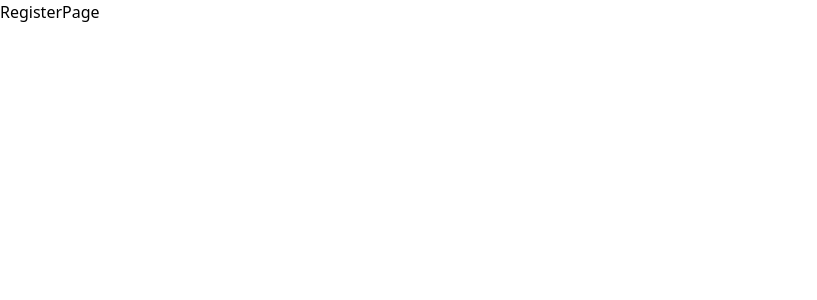
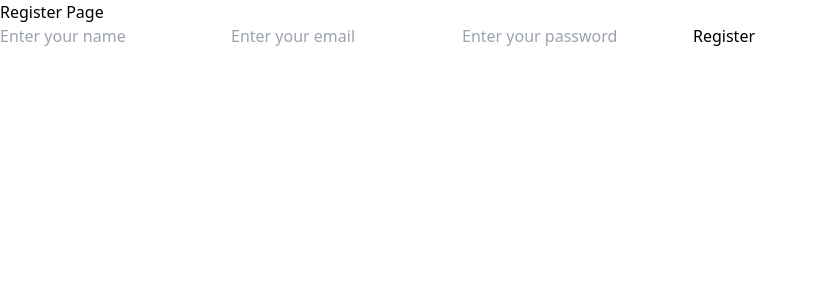
Before and after one commit to sheda3838/mern-note-app, a React app in the folder frontend/: page /register in a window 1280 px wide. Shown: the top 300 px of the page, without its empty margins (0-817 px from the left). Built offline with nearby package versions, Linux system fonts and the light colour scheme; the HTML template or start-up script is replaced by a standard one.

Commit message:
Implement RegisterPage with controlled inputs, backend integration, error handling, and auto-login

```diff
--- a/frontend/src/pages/LoginPage.jsx
+++ b/frontend/src/pages/LoginPage.jsx
@@ -12,7 +12,6 @@ function LoginPage() {
     try {
       const { data } = await api.post("/auth/login", { email, password });
       login(data); // update context
-      console.log("login success");
     } catch (err) {
       setError(err.response?.data?.message || "Login failed");
     }
--- a/frontend/src/pages/RegisterPage.jsx
+++ b/frontend/src/pages/RegisterPage.jsx
@@ -1,9 +1,64 @@
-import React from 'react'
+import React, { useState } from "react";
+import { useAuth } from "../context/AuthContext";
 
 function RegisterPage() {
+  const { api, login } = useAuth();
+  const [name, setName] = useState("");
+  const [email, setEmail] = useState("");
+  const [password, setPassword] = useState("");
+  const [error, setError] = useState("");
+
+  const handleSubmit = async (e) => {
+    e.preventDefault();
+
+    try {
+      const { data } = await api.post("/auth/register", {
+        name,
+        email,
+        password,
+      });
+      if (!data) return console.log("An error occured please try again later");
+      login(data); //login immediately
+      navigate("/dashboard");
+    } catch (err) {
+      setError(err.response?.data?.message || "Registration failed");
+    }
+  };
+
   return (
-    <div>RegisterPage</div>
-  )
+    <div>
+      <h1>Register Page</h1>
+      <form onSubmit={handleSubmit}>
+        {error && <p>{error}</p>}
+
+        <input
+          type="text"
+          value={name}
+          placeholder="Enter your name"
+          onChange={(e) => setName(e.target.value)}
+          required
+        />
+
+        <input
+          type="email"
+          value={email}
+          placeholder="Enter your email"
+          onChange={(e) => setEmail(e.target.value)}
+          required
+        />
+
+        <input
+          type="password"
+          value={password}
+          placeholder="Enter your password"
+          onChange={(e) => setPassword(e.target.value)}
+          required
+        />
+
+        <button type="submit">Register</button>
+      </form>
+    </div>
+  );
 }
 
-export default RegisterPage
+export default RegisterPage;
```
